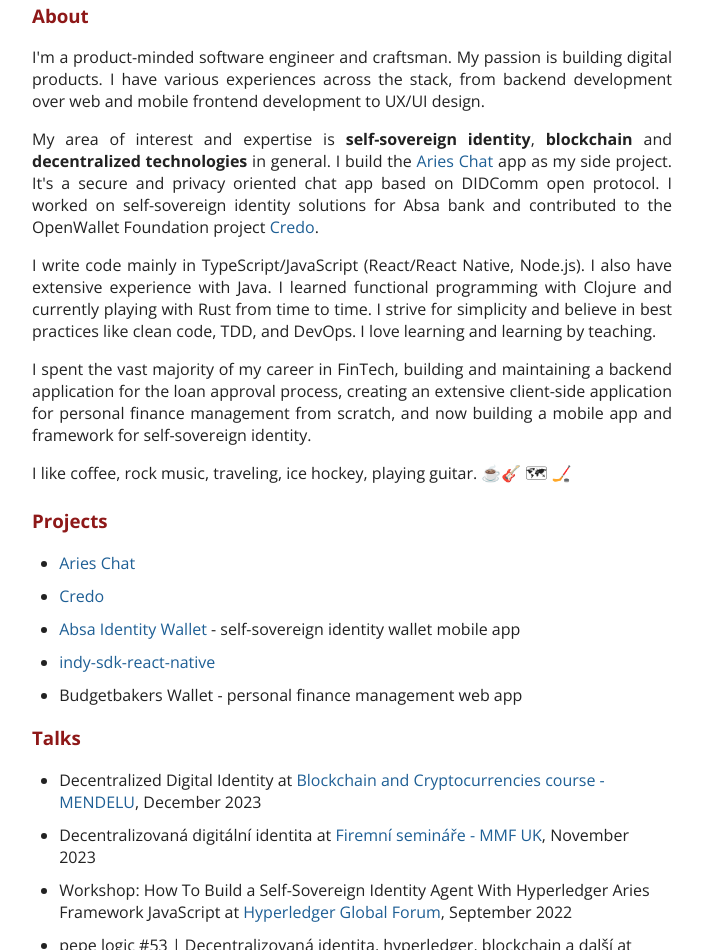
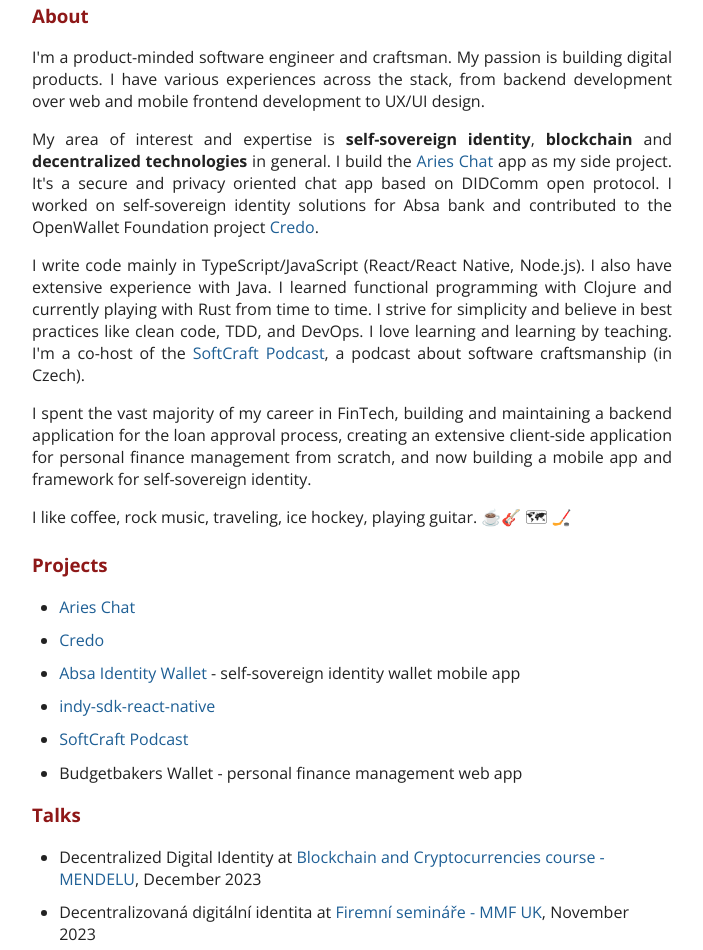
Before and after one commit to jakubkoci/personal-web, a plain HTML site: page index.html in a window 1280 px wide. Shown: the part 211-1161 px from the top of the page, without its empty margins (288-991 px from the left). Drawn offline with nearby package versions, Linux system fonts and the light colour scheme.

Commit message:
Add a mention of SoftCraft podcast

```diff
--- a/index.html
+++ b/index.html
@@ -84,7 +84,10 @@
           functional programming with Clojure and currently playing with Rust
           from time to time. I strive for simplicity and believe in best
           practices like clean code, TDD, and DevOps. I love learning and
-          learning by teaching.
+          learning by teaching. I'm a co-host of the
+          <a href="https://www.softcraft.dev" target="_blank"
+            >SoftCraft Podcast</a
+          >, a podcast about software craftsmanship (in Czech).
         </p>
         <p>
           I spent the vast majority of my career in FinTech, building and
@@ -131,6 +134,11 @@
               indy-sdk-react-native
             </a>
           </li>
+          <li>
+            <a href="https://www.softcraft.dev" target="_blank"
+              >SoftCraft Podcast</a
+            >
+          </li>
 
           <li>Budgetbakers Wallet - personal finance management web app</li>
         </ul>
```
